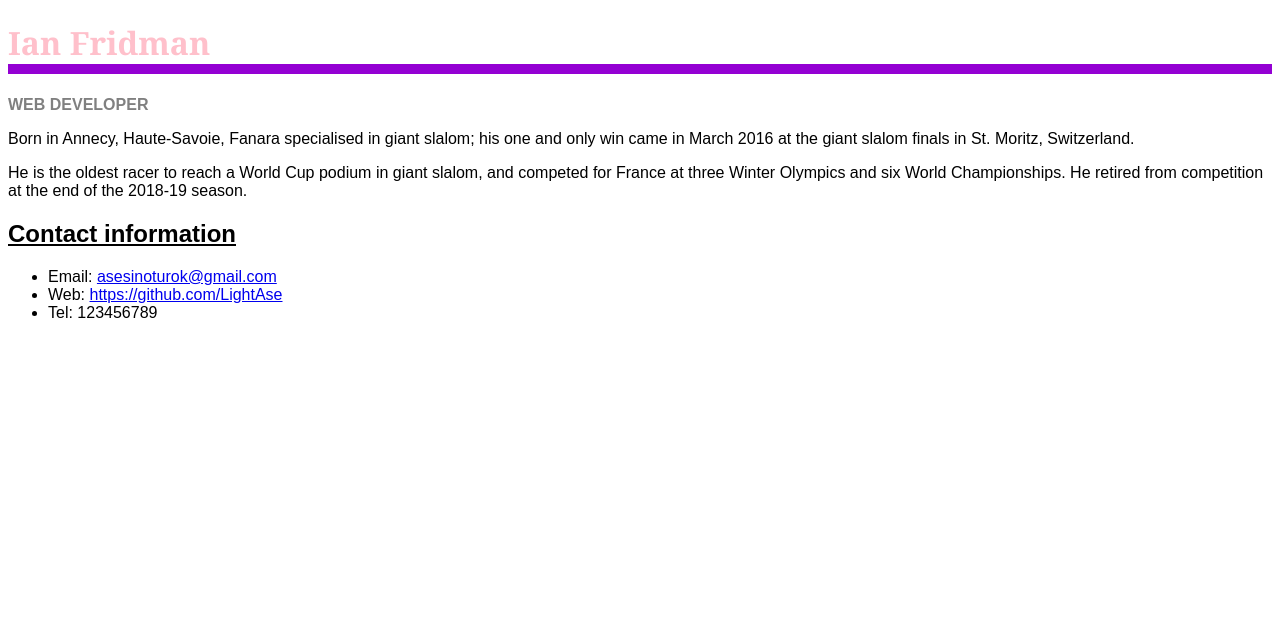
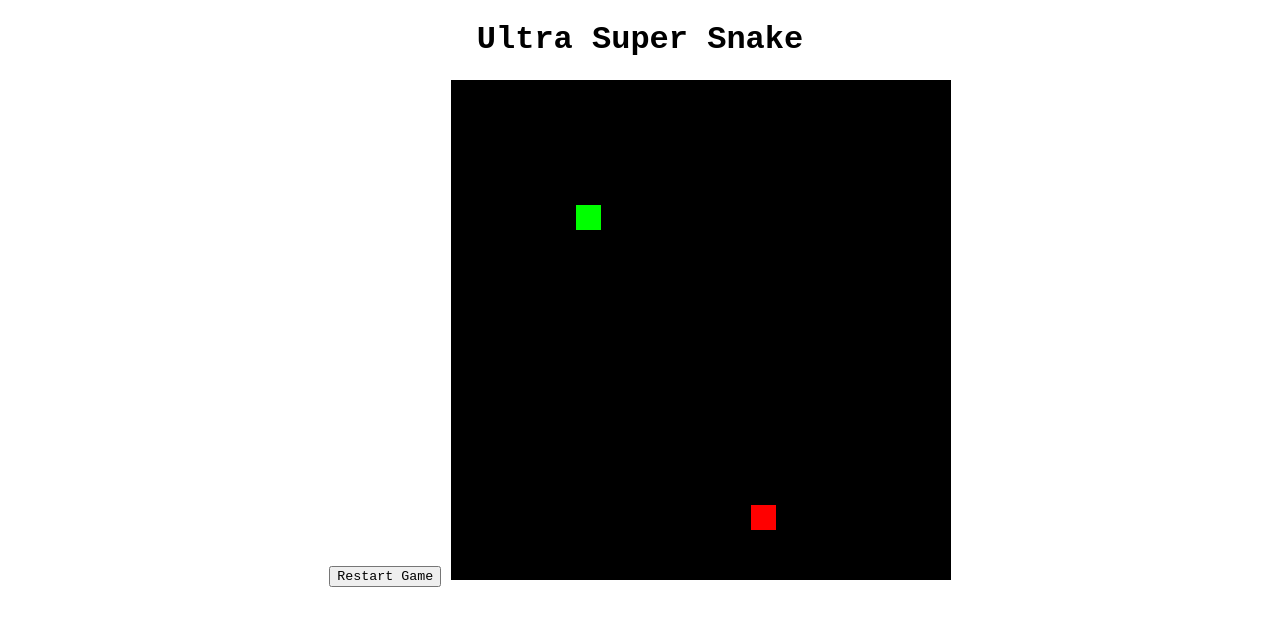
Before and after one commit to LightAse/Ultra-Super-Snake, a website: page index.html in a window 1280 px wide. Drawn offline with Linux system fonts and the light colour scheme.

Commit message:
Base Game
juego base sin ningun extra

```diff
--- a/index.html
+++ b/index.html
@@ -2,24 +2,16 @@
 <html lang="esp">
   <head>
     <meta charset="utf-8" />
-    <title>Biography</title>
-    <link rel="stylesheet" href="styles.css" />
+    <meta name="viewport", content="width=device-width, initial-scale=1.0">
+    <title>Ultra Super Snake</title>
+    <link rel="stylesheet" href="snake.css" />
+    <script src="snake.js">
+
+    </script>
   </head>
   <body>
-    <h1>Ian Fridman</h1>
-    <div class = "job">WEB DEVELOPER</div>
-    <p>Born in Annecy, Haute-Savoie, Fanara specialised in giant slalom;
-        his one and only win came in March 2016 at the giant slalom finals in St. Moritz, Switzerland.
-    </p>
-
-    <p>He is the oldest racer to reach a World Cup podium in giant slalom, and competed for France at three Winter Olympics
-        and six World Championships. He retired from competition at the end of the 2018-19 season.</p>
-
-    <h2>Contact information</h2>
-    <ul>
-        <li>Email: <a href="mailto:asesinoturok@gmail.com">asesinoturok@gmail.com</a> </li>
-        <li>Web: <a href="https://github.com/LightAse">https://github.com/LightAse</a></li>
-        <li>Tel: 123456789</li>
-    </ul>
+    <h1 class="game">Ultra Super Snake</h1>
+    <button class="restart" onclick="reload()">Restart Game</button>
+    <canvas class="game" id="board"></canvas>
   </body>
 </html>
--- /dev/null
+++ b/snake.css
@@ -0,0 +1,13 @@
+body {
+
+    font-family: 'Courier New', Courier, monospace;
+    text-align: center;
+}
+
+.restart{
+
+    font-family: 'Courier New', Courier, monospace;
+    text-align: center;
+    display: inline-block;
+
+}
--- /dev/null
+++ b/snake.js
@@ -0,0 +1,152 @@
+/*
+    * Board
+*/
+var blocksize = 25;
+var rows = 20;
+var cols = 20;
+var board;
+var context;
+
+
+/*
+    * Snake Head
+*/
+var snakeX = blocksize * 5;
+var snakeY = blocksize * 5;
+
+var velocityX = 0;
+var velocityY = 0;
+
+var snakeBody = [];
+
+
+/*
+    * Food
+*/
+var foodX;
+var foodY;
+
+
+var gameOver = false;
+
+
+function reload() {
+
+    window.location.reload();
+
+}
+
+
+window.onload = function(){
+
+    board = document.getElementById("board");
+    board.height = rows * blocksize;
+    board.width = cols * blocksize;
+    context = board.getContext("2d"); //use for drawing on the board
+
+    placefood();
+    document.addEventListener("keyup",changeDirection);
+    setInterval(update,1000/10); /* 100 millisecons */
+}
+
+
+function update(){
+
+    if(gameOver){
+
+        return;
+
+    }
+    context.fillStyle ="black";
+    context.fillRect(0,0, board.width, board.height);
+
+
+    context.fillStyle="red";
+    context.fillRect(foodX, foodY, blocksize, blocksize);
+
+    if(snakeX == foodX && snakeY == foodY){
+
+        snakeBody.push(foodX,foodY);
+        placefood();
+
+    }
+
+    for(let i = snakeBody.length-1; i>0; i--){
+
+        snakeBody[i] = snakeBody[i-1];
+
+    }
+    if(snakeBody.length){
+
+        snakeBody[0] = [snakeX,snakeY];
+    }
+
+    context.fillStyle="lime";
+    snakeX += velocityX * blocksize;
+    snakeY += velocityY * blocksize;
+    context.fillRect(snakeX,snakeY, blocksize, blocksize);
+    for(let i = 0; i < snakeBody.length; i++){
+
+        context.fillRect(snakeBody[i][0], snakeBody[i][1],blocksize,blocksize);
+
+    }
+
+    /*
+        * Game Over conditions
+    */
+
+    if(snakeX < 0 || snakeX > cols*blocksize || snakeY < 0 || snakeY > rows*blocksize){
+
+        gameOver = true;
+
+    }
+
+    for(let i = 0; i < snakeBody.length; i++){
+
+        if(snakeX == snakeBody[i][0] && snakeY == snakeBody[i][1]){
+
+            gameOver = true;
+        }
+
+    }
+
+}
+
+function changeDirection(e){
+
+    if(e.code == "ArrowUp" && velocityY != 1){
+        velocityX = 0;
+        velocityY = -1;
+
+    }
+
+    else if(e.code == "ArrowDown" && velocityY != -1){
+        velocityX = 0;
+        velocityY = 1;
+
+    }
+
+    else if(e.code == "ArrowLeft" && velocityX != 1){
+        velocityX = -1;
+        velocityY = 0;
+
+    }
+
+    else if(e.code == "ArrowRight" && velocityX != -1){
+        velocityX = 1;
+        velocityY = 0;
+
+    }
+
+}
+
+
+
+
+
+function placefood(){
+
+    foodX = Math.floor(Math.random() * cols) * blocksize;
+    foodY = Math.floor(Math.random() * cols) * blocksize;
+
+}
```
